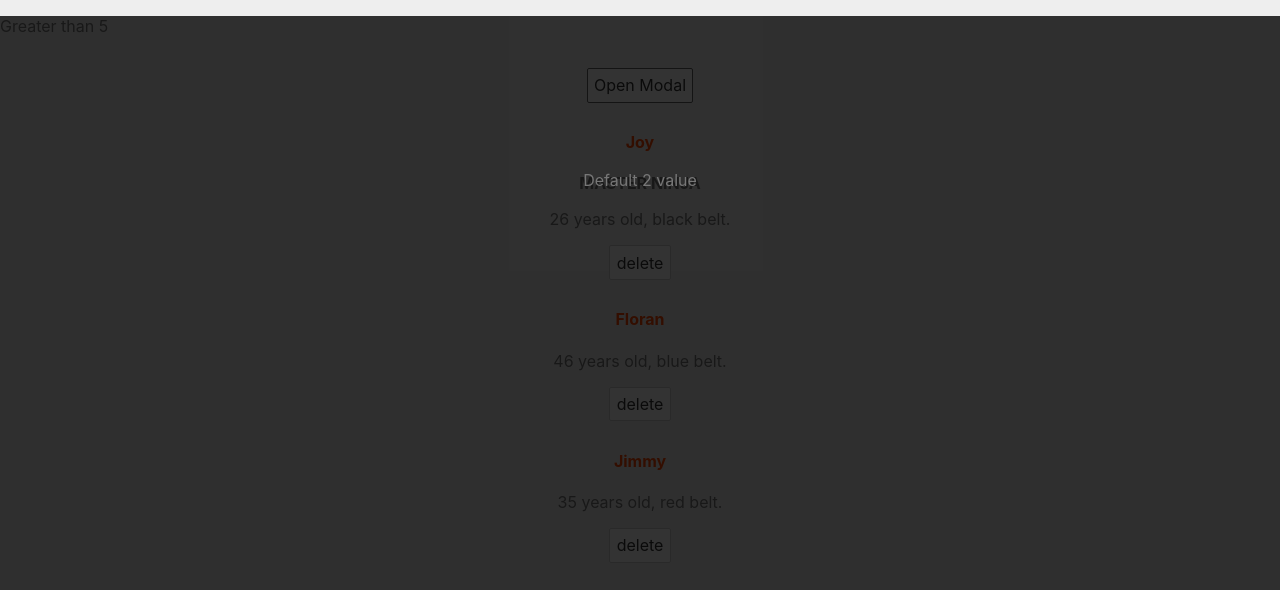
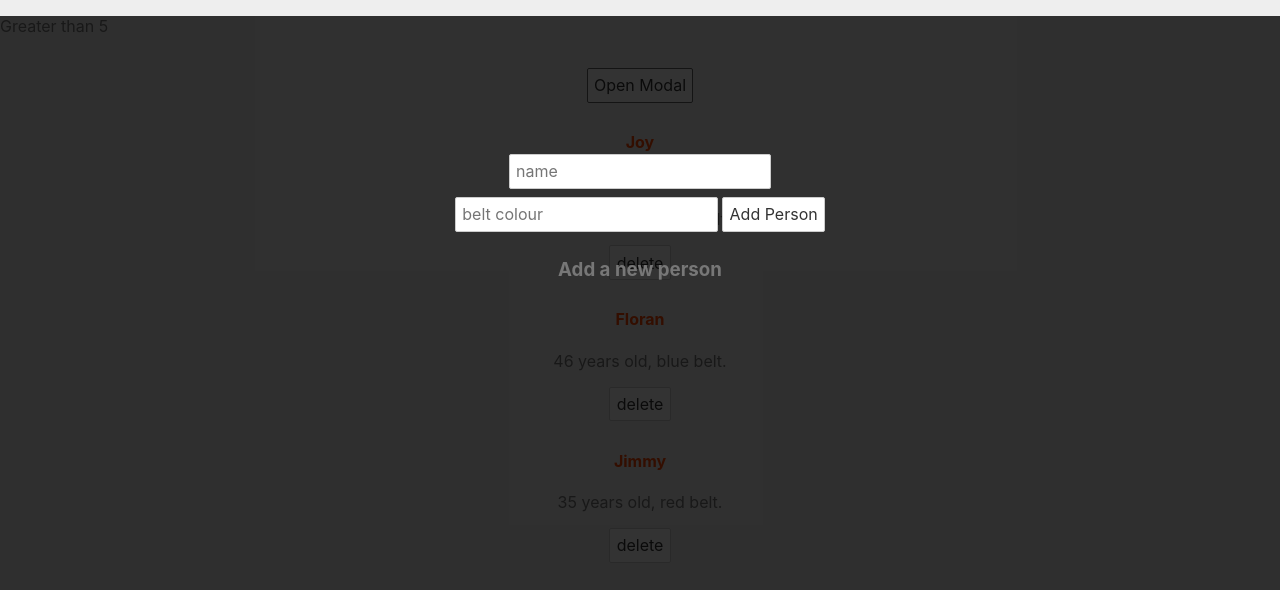
Before and after one commit to Ananyachy2001/Svelte_Tutorial, a Svelte app: page / in a window 1280 px wide. Both pictures are taken after a click on the button "Open Modal". Shown: the top 590 px of the page. Built offline with nearby package versions, Linux system fonts and the light colour scheme.

Commit message:
event modifier and slots

```diff
--- a/src/App.svelte
+++ b/src/App.svelte
@@ -19,7 +19,18 @@ let showModal = false;
 let num = 7;
 </script>
 <!-- <Modal message="Hey, i'm a prop value" isPromo={true} /> -->
-<Modal message="Default 2 value"  showModal={showModal} on:click={toggleModal}/>
+<Modal  showModal={showModal} on:click={toggleModal}>
+  <!-- <h3>Add a new person</h3> -->
+  <form action="">
+    <input type="text" placeholder="name">
+    <input type="text" placeholder="belt colour">
+    <button>Add Person</button>
+  </form>
+  <div slot="title">
+  <h3>Add a new person</h3>
+
+  </div>
+</Modal>
 {#if num > 20}
   <p>Greater than 20</p>
 {:else if num > 5}
@@ -29,7 +40,7 @@ let num = 7;
 {/if}
 <main>
   <div>
-    <button on:click={toggleModal}>Open Modal</button>
+    <button on:click|once={toggleModal}>Open Modal</button>
 
     {#each people as person (person.id)}
       <div>
--- a/src/Modal.svelte
+++ b/src/Modal.svelte
@@ -1,13 +1,17 @@
 <script>
-export let message = "default value";
+    //one - makes sure the event can only fire once(removes handler)
+    //preventDefault - prevent the default action (run else.preventDefault())
+    //self - only fires the event if the clicked element is the target
+
 export let showModal = false;
 export let isPromo = false;
 </script>
 
 {#if showModal}
-<div class="backdrop" class:promo={isPromo} on:click>
+<div class="backdrop" class:promo={isPromo} on:click self>
     <div class="modal">
-        <p>{message}</p>
+        <slot></slot>
+        <slot name="title"></slot>
     </div>
 </div>
 {/if}
```
Also changed, not shown: src/Addperson.svelte (added).
